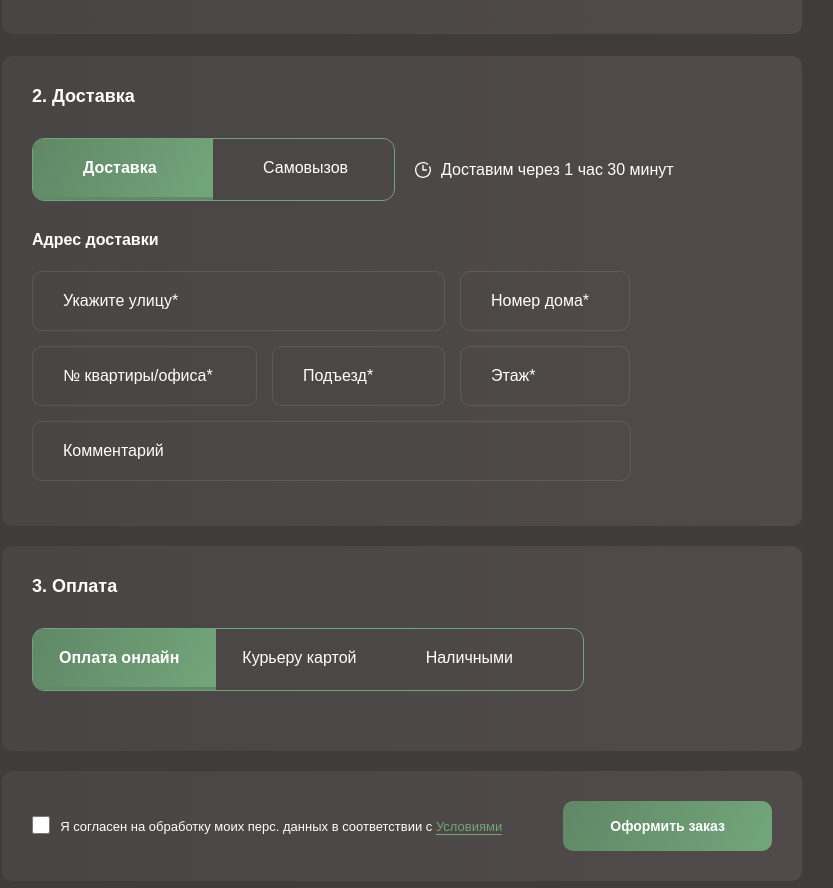
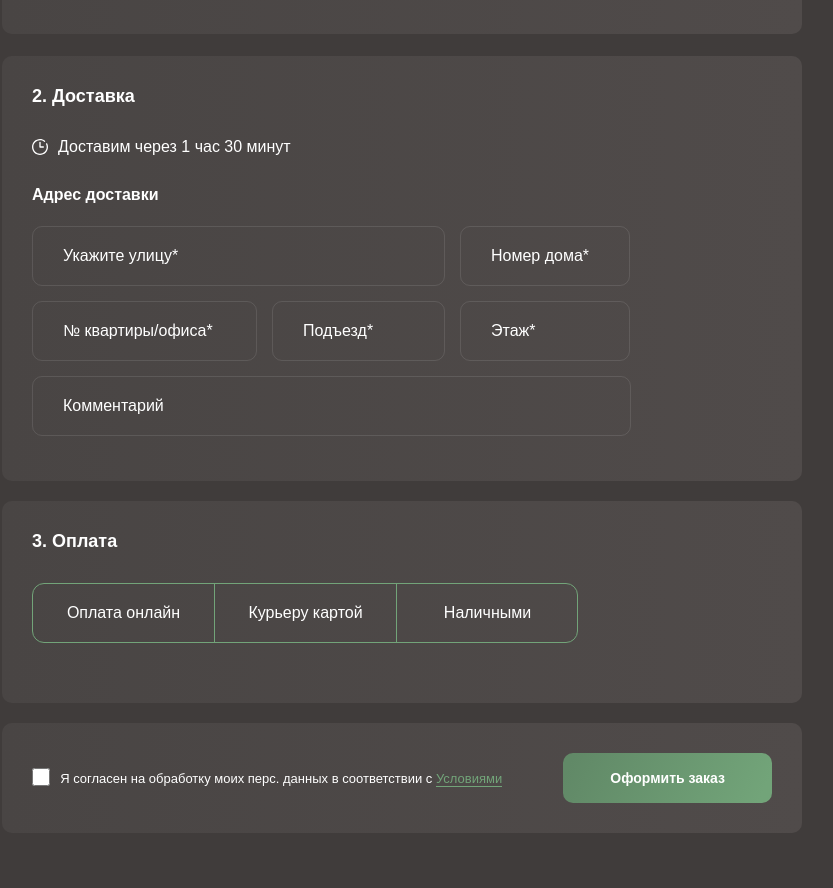
Before and after one commit to Bardooo/Logos, a React (Create React App) app: page /order in a window 1280 px wide. Shown: the part 740-1628 px from the top of the page, without its empty margins (238-1071 px from the left). Built offline with nearby package versions, Linux system fonts and the light colour scheme; a web font is replaced by a local one.

Commit message:
все еще на разработке

```diff
--- a/src/pages/Order.tsx
+++ b/src/pages/Order.tsx
@@ -19,11 +19,11 @@ interface OrderForm {
   comment: string;
   checkbox: boolean;
   activePay: string;
+  paymentCheckbox: boolean;
 }
 
 const Order = () => {
-  const [activeDev, setActiveDev] = React.useState('1');
-  const [activePay, setActivePay] = React.useState('оплата картой');
+  // const [activePay, setActivePay] = React.useState('оплата картой');
   const {
     register,
     handleSubmit,
@@ -56,23 +56,23 @@ const Order = () => {
     el.currentTarget.value = el.currentTarget.value.replace(/[^\d+]/, '');
   };
 
-  const onClickLiDelivery = (e: React.MouseEvent<HTMLLIElement, MouseEvent>) => {
-    const elements = document.querySelectorAll('.order__delivery-li');
-    elements.forEach((el) => {
-      el.classList.remove('active');
+  const onClickPay = (e: React.MouseEvent<HTMLLabelElement, MouseEvent>) => {
+    const checks = document.querySelectorAll('#payment-checkbox');
+    checks.forEach((el) => {
+      // console.log(el.value);
     });
-    e.currentTarget.classList.add('active');
-    setActiveDev(e.currentTarget.id);
+    console.log(checks);
+    console.log(e.target);
   };
 
-  const onClickLiPay = (e: React.MouseEvent<HTMLLIElement, MouseEvent>) => {
-    const elements = document.querySelectorAll('.order__payment-li');
-    elements.forEach((el) => {
-      el.classList.remove('active');
-    });
-    e.currentTarget.classList.add('active');
-    setActivePay(e.currentTarget.id);
-  };
+  // const onClickLiPay = (e: React.MouseEvent<HTMLLIElement, MouseEvent>) => {
+  //   const elements = document.querySelectorAll('.order__payment-li');
+  //   elements.forEach((el) => {
+  //     el.classList.remove('active');
+  //   });
+  //   e.currentTarget.classList.add('active');
+  //   setActivePay(e.currentTarget.id);
+  // };
 
   return (
     <section className="order">
@@ -122,28 +122,11 @@ const Order = () => {
         <div className="order__delivery">
           <h5 className="order__delivery-title">2. Доставка</h5>
           <div className="order__delivery-selector">
-            <ul className="order__delivery-ul">
-              <li
-                className="order__delivery-li active"
-                id="1"
-                onClick={(e) => onClickLiDelivery(e)}>
-                Доставка
-              </li>
-              <li className="order__delivery-li" id="2" onClick={(e) => onClickLiDelivery(e)}>
-                Самовызов
-              </li>
-            </ul>
-            {activeDev === '1' ? (
             <div className="order__delivery-time">
               <img className="order__delivery-img" src={time} alt="time" />
               <p className="order__delivery-text">Доставим через 1 час 30 минут</p>
             </div>
-            ) : (
-              <></>
-            )}
           </div>
-          {activeDev === '1' ? (
-            <>
           <h5 className="order__delivery-subtitle">Адрес доставки</h5>
           <div className="order__delivery-address">
             <div style={{ marginRight: '15px', marginBottom: '15px' }}>
@@ -234,26 +217,28 @@ const Order = () => {
               />
             </div>
           </div>
-            </>
-          ) : (
-            <>
-              <h5 className="order__delivery-subtitle">Выберите ресторан</h5>
-              <select className="order__delivery-rest" style={{ backgroundColor: '#504B4A' }}>
-                <option value="Выберите ресторан" disabled>
-                  Выберите ресторан
-                </option>
-                <option value="Шипиловский">Шипиловский</option>
-                <option value="Южный">Южный</option>
-                <option value="Каширский">Каширский</option>
-                <option value="Frattamaggiore">Frattamaggiore</option>
-              </select>
-            </>
-          )}
         </div>
         <div className="order__payment">
           <h5 className="order__payment-title">3. Оплата</h5>
           <div className="order__payment-selector">
-            <ul className="order__payment-ul" {...register('activePay')}>
+            <div className="order__payment-wrap">
+              <label className="order__payment-lable" onClick={(e) => onClickPay(e)}>
+                <input id="payment-checkbox" {...register('paymentCheckbox')} type="checkbox" />
+                <div className="order__payment-custom-check"></div>
+                <p className="order__payment-text">Оплата онлайн</p>
+              </label>
+              <label className="order__payment-lable" onClick={(e) => onClickPay(e)}>
+                <input id="payment-checkbox" {...register('paymentCheckbox')} type="checkbox" />
+                <div className="order__payment-custom-check"></div>
+                <p className="order__payment-text">Курьеру картой</p>
+              </label>
+              <label className="order__payment-lable" onClick={(e) => onClickPay(e)}>
+                <input id="payment-checkbox" {...register('paymentCheckbox')} type="checkbox" />
+                <div className="order__payment-custom-check"></div>
+                <p className="order__payment-text">Наличными</p>
+              </label>
+            </div>
+            {/* <ul className="order__payment-ul" {...register('activePay')}>
               <li
                 className="order__payment-li active"
                 id="оплата картой"
@@ -269,7 +254,7 @@ const Order = () => {
               <li className="order__payment-li" id="наличными" onClick={(e) => onClickLiPay(e)}>
                 Наличными
               </li>
-            </ul>
+            </ul> */}
           </div>
         </div>
         <div className="order__checkout">
--- a/src/scss/components/_order.scss
+++ b/src/scss/components/_order.scss
@@ -121,35 +121,6 @@
       align-items: center;
       margin-bottom: 30px;
     }
-    &-ul {
-      display: flex;
-      flex: 1;
-      margin-right: 20px;
-      border-radius: 12px;
-      border: 1px solid #72A479;
-      max-width: 363px;
-    }
-    &-li {
-      color: #FFF;
-      width: 181px;
-      font-size: 16px;
-      font-weight: 500;
-      padding: 20px 50px;
-      flex: 1;
-      cursor: pointer;
-      &.active {
-        border-radius: 10px 0px 0px 10px;
-        font-size: 16px;
-        font-weight: 700;
-        background: linear-gradient(115deg, #618967 5.11%, #72A479 94%);
-        cursor: auto;
-      }
-      &:last-child {
-        &.active {
-          border-radius: 0px 10px 10px 0px;
-        }
-      }
-    }
     &-time {
       display: flex;
       align-items: center;
@@ -259,22 +230,6 @@
         font-weight: 400;
       }
     }
-    &-rest {
-      width: 363px;
-      height: 60px;
-      border-radius: 10px;
-      padding-left: 30px;
-      background-color: transparent;
-      border: 1px solid rgba(255, 255, 255, 0.10);
-      color: #FFF;
-      margin-right: 15px;
-      margin-bottom: 15px;
-      &::placeholder {
-        color: #FFF;
-        font-size: 16px;
-        font-weight: 400;
-      }
-    }
   }
   &__payment {
     border-radius: 10px;
@@ -292,15 +247,57 @@
       align-items: center;
       margin-bottom: 30px;
     }
-    &-ul {
+    &-wrap {
       display: flex;
       flex: 1;
       margin-right: 20px;
       border-radius: 12px;
       border: 1px solid #72A479;
-      max-width: 552px;
+      max-width: 546px;
     }
-    &-li {
+    &-lable {
+      display: flex;
+      align-items: center;
+      border-right: 1px solid #72A479;
+      text-align: center;
+
+      &:first-child .order__payment-custom-check {
+        border-radius: 10px 0 0 10px;
+        &::before {
+          border-radius: 10px 0 0 10px;
+        }
+      }
+      &:last-child .order__payment-custom-check{
+        border-radius: 0 10px 10px 0;
+        &::before {
+          border-radius: 0 10px 10px 0;
+        }
+      }
+
+      &:last-child {
+        margin: 0;
+        border: none;
+      }
+    }
+    &-custom-check {
+      position: absolute;
+      width: 181px;
+      height: 58.4px;
+      margin-right: 8px;
+      &::before {
+        display: none;
+        content: "";
+        position: absolute;
+        width: 181px;
+        height: 59px;
+        background: linear-gradient(115deg, #618967 5.11%, #72A479 94%);
+        top: 49%;
+        left: 50%;
+        transform: translate(-50%, -50%);
+      }
+    }
+    &-text {
+      z-index: 2;
       color: #FFF;
       width: 181px;
       font-size: 16px;
@@ -308,22 +305,6 @@
       padding: 20px 26px;
       flex: 1;
       cursor: pointer;
-      &:first-child {
-        &.active {
-          border-radius: 10px 0px 0px 10px;
-        }
-      }
-      &.active {
-        font-size: 16px;
-        font-weight: 700;
-        background: linear-gradient(115deg, #618967 5.11%, #72A479 94%);
-        cursor: auto;
-      }
-      &:last-child {
-        &.active {
-          border-radius: 0px 10px 10px 0px;
-        }
-      }
     }
   }
   &__checkout {
@@ -367,3 +348,9 @@
     }
   }
 }
+#payment-checkbox:checked ~ .order__payment-custom-check::before {
+  display: block;
+}
+#payment-checkbox{
+  display: none;
+}
```
Lines whose indentation alone changed are shown as unchanged.
